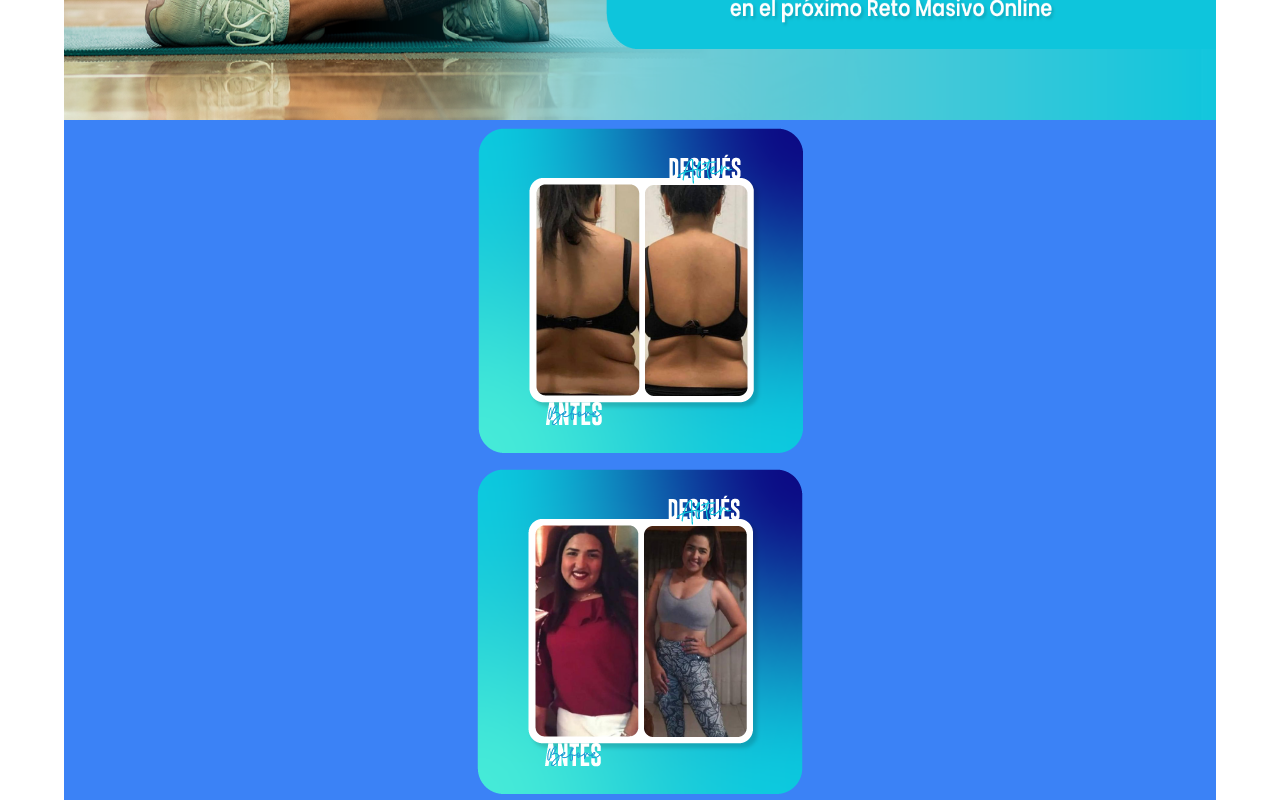
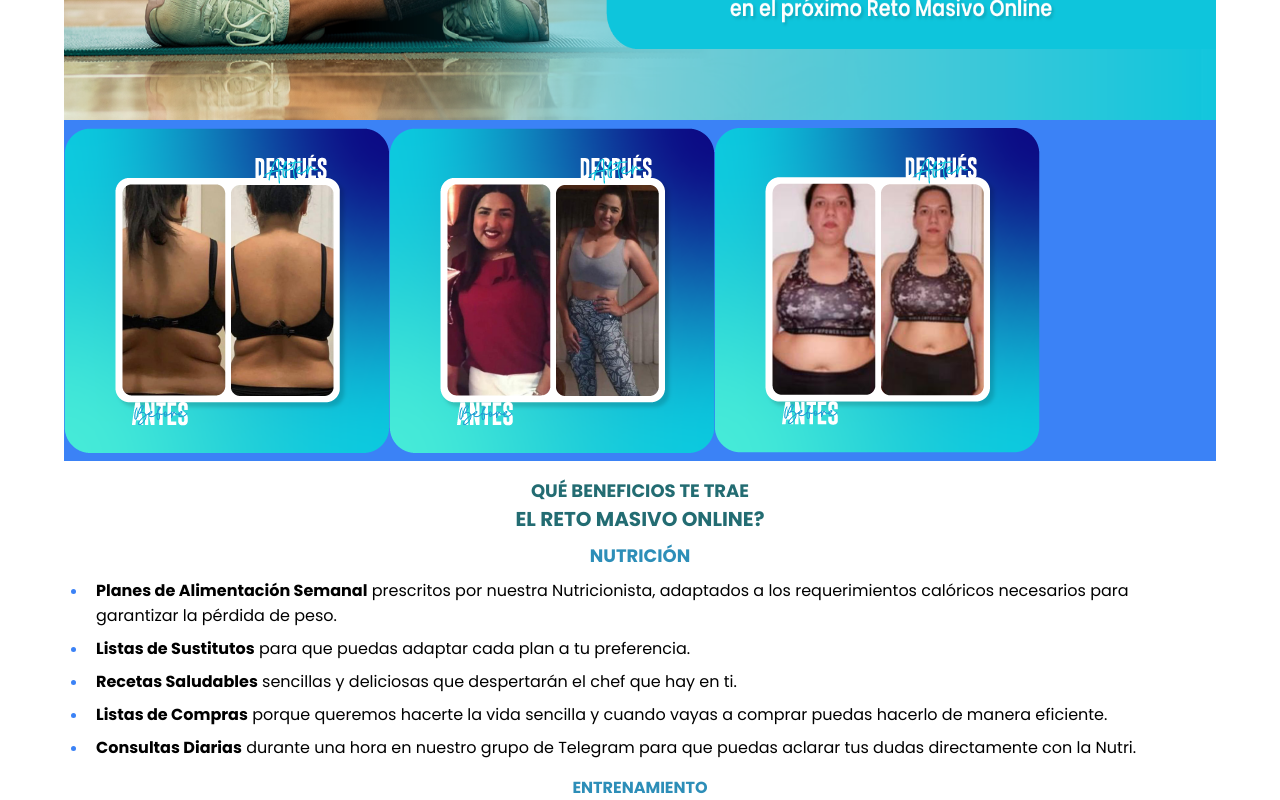
Before and after one commit to samdiazven/soynathafit-landing, a Next.js app: page / in a window 1280 px wide. Shown: the part 1200-2000 px from the top of the page. Built offline with nearby package versions, Linux system fonts and the light colour scheme.

Commit message:
testimonials row

```diff
--- a/components/Testimonials.tsx
+++ b/components/Testimonials.tsx
@@ -6,7 +6,7 @@ import image3 from "../assets/before3.png";
 
 function Testimonials() {
   return (
-    <section className="w-full bg-blue-500 ">
+    <section className="w-full bg-blue-500 flex flex-col md:flex-row items-center">
       <article className="py-2 flex justify-center items-center">
         <Image src={image1} alt="antes" objectFit="contain" />
       </article>
```
